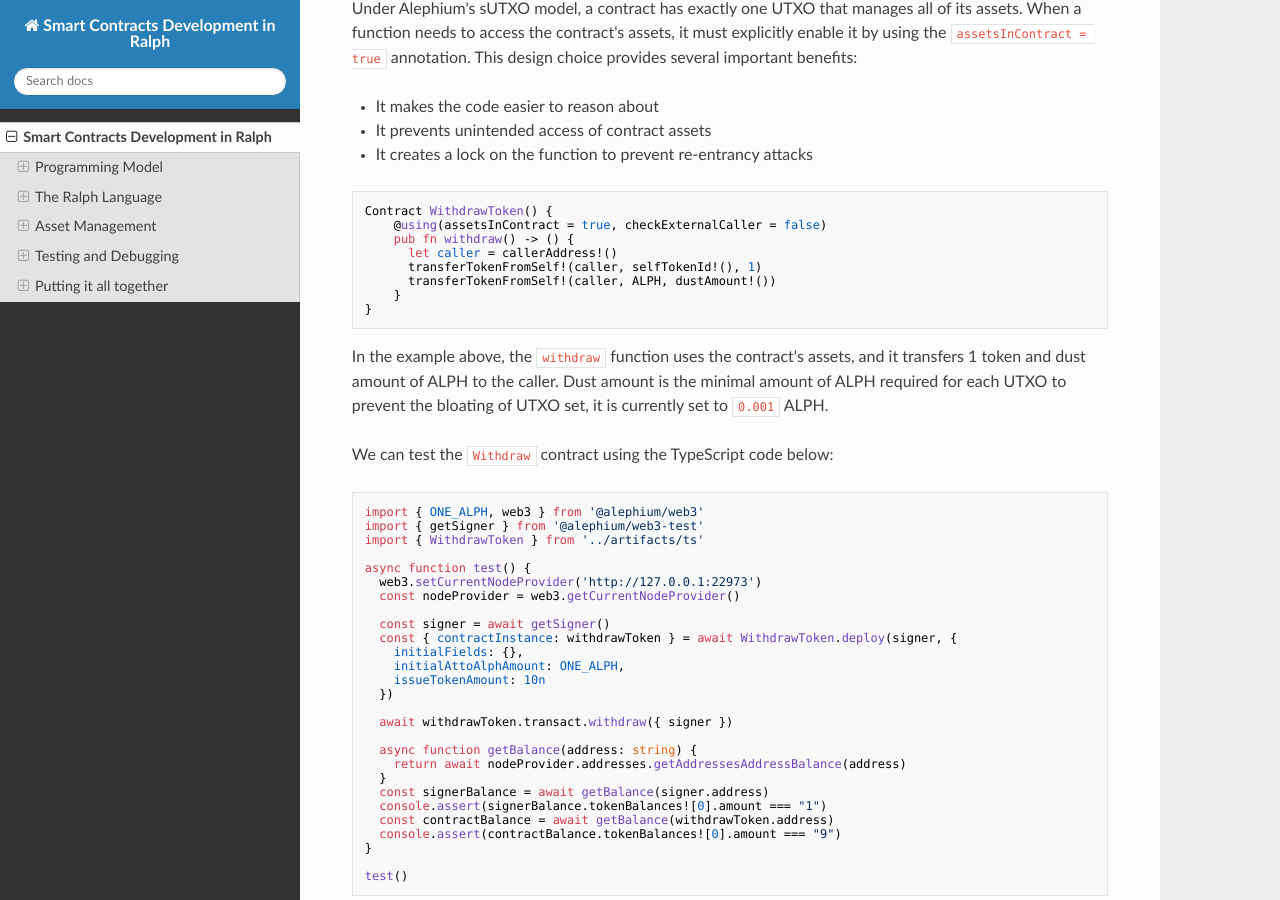
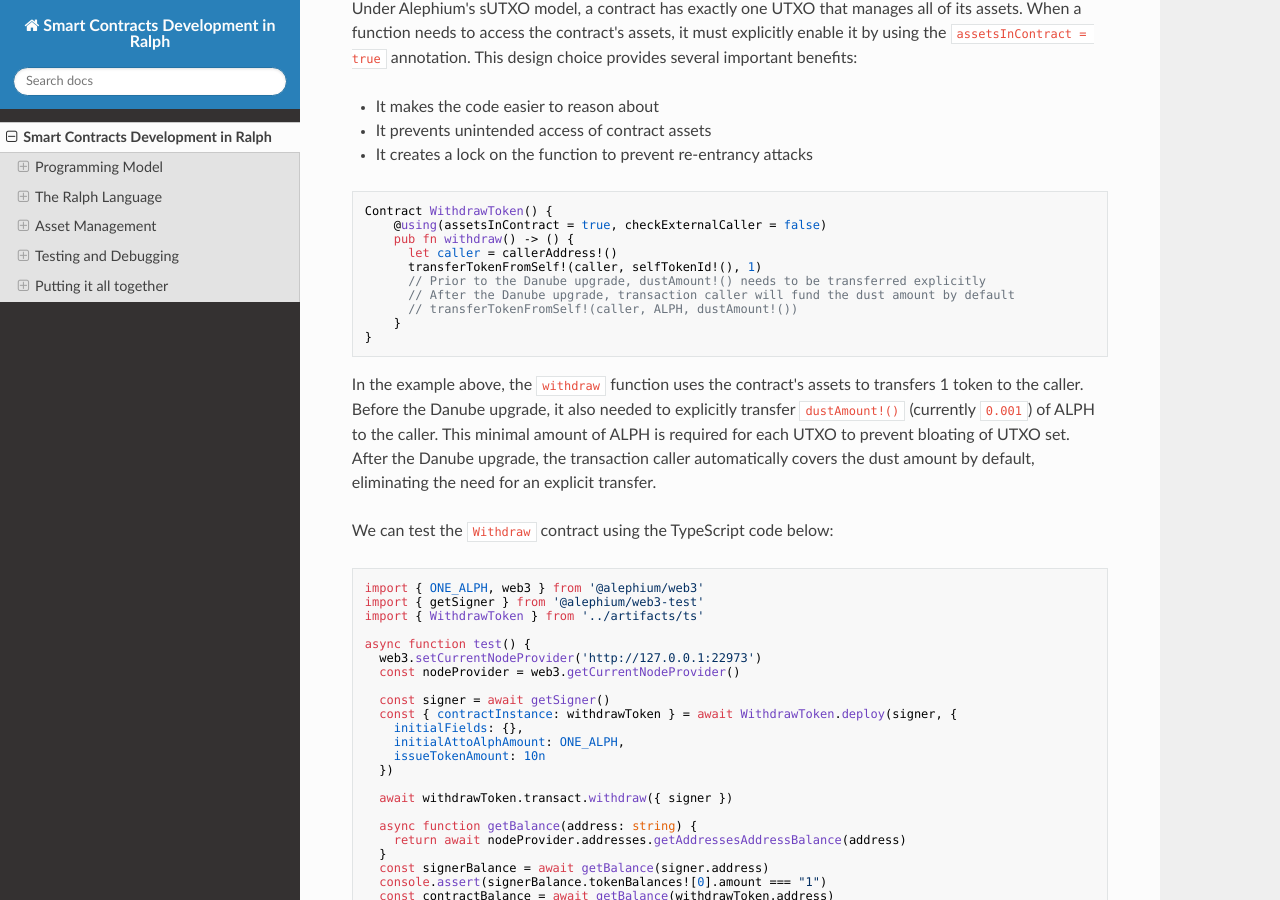
Before and after one commit to alephium/build-smart-contracts-in-ralph, an MkDocs documentation site: the page built from docs/index.md, in a window 1280 px wide and 900 px high, scrolled down 20219 px. Built offline with MkDocs 1.6.1, drawn with Linux system fonts in a browser that asks for light colours; nearby versions of some CDN libraries; some of the changed text lies outside the part shown.

Commit message:
Describe auto-fund of dust amount

````diff
--- a/docs/index.md
+++ b/docs/index.md
@@ -890,12 +890,14 @@ Contract WithdrawToken() {
     pub fn withdraw() -> () {
       let caller = callerAddress!()
       transferTokenFromSelf!(caller, selfTokenId!(), 1)
-      transferTokenFromSelf!(caller, ALPH, dustAmount!())
-    }
-}
-```
-
-In the example above, the `withdraw` function uses the contract's assets, and it transfers 1 token and dust amount of ALPH to the caller. Dust amount is the minimal amount of ALPH required for each UTXO to prevent the bloating of UTXO set, it is currently set to `0.001` ALPH.
+      // Prior to the Danube upgrade, dustAmount!() needs to be transferred explicitly
+      // After the Danube upgrade, transaction caller will fund the dust amount by default
+      // transferTokenFromSelf!(caller, ALPH, dustAmount!())
+    }
+}
+```
+
+In the example above, the `withdraw` function uses the contract's assets to transfers 1 token to the caller. Before the Danube upgrade, it also needed to explicitly transfer `dustAmount!()` (currently `0.001`) of ALPH to the caller. This minimal amount of ALPH is required for each UTXO to prevent bloating of UTXO set. After the Danube upgrade, the transaction caller automatically covers the dust amount by default, eliminating the need for an explicit transfer.
 
 We can test the `Withdraw` contract using the TypeScript code below:
 
````
Also changed, not shown: 5 other files.
